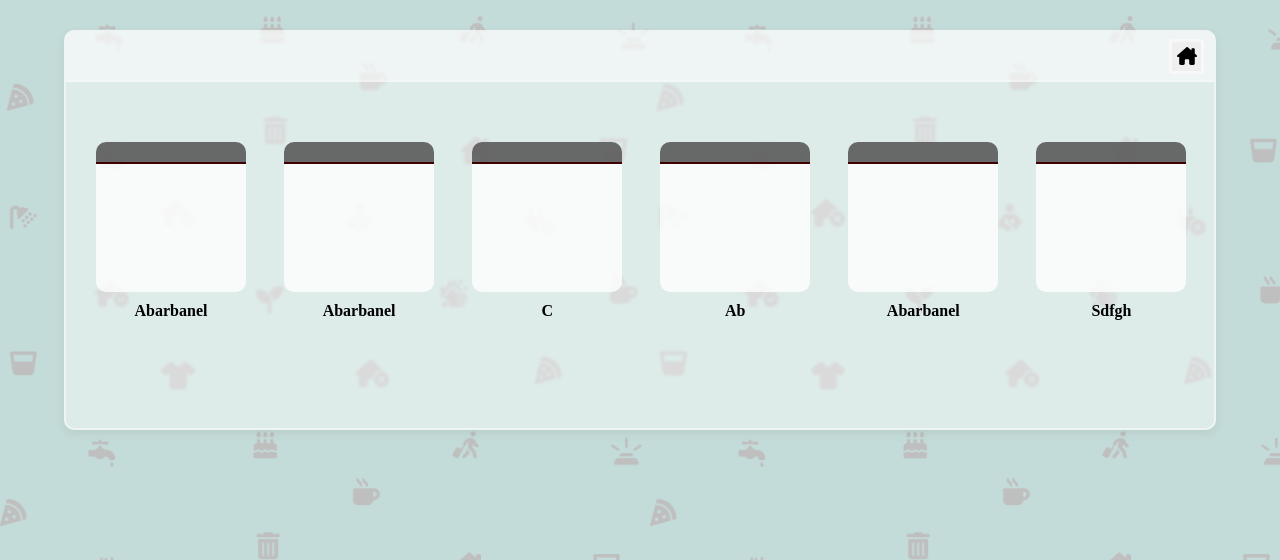
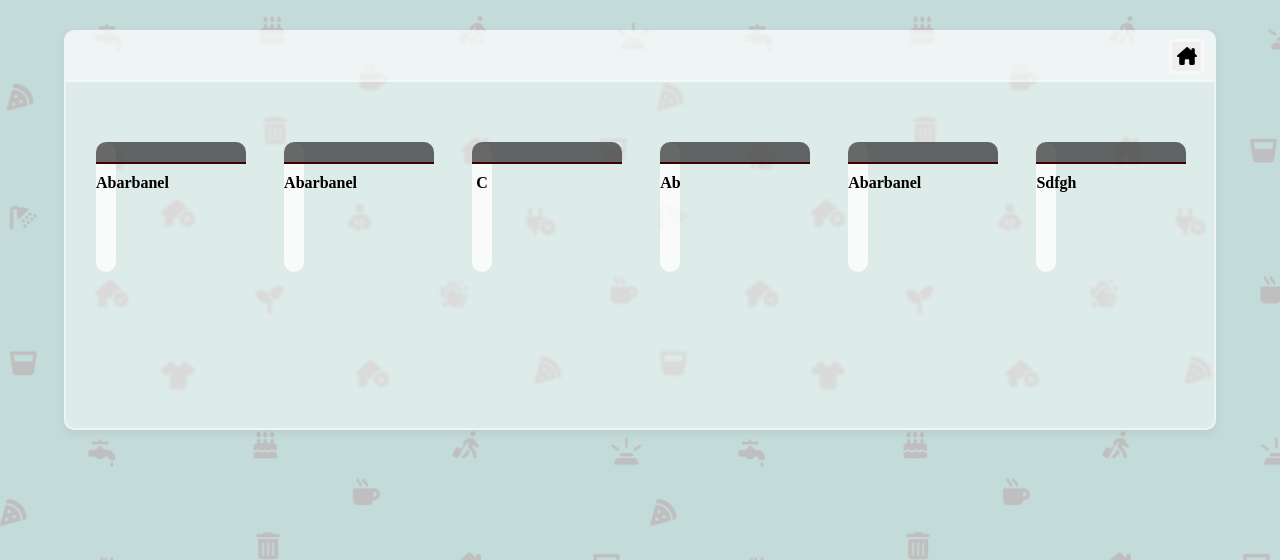
Before and after one commit to shmuelblau/SmartFamily, a Flask app: page /home in a window 1280 px wide. Shown: the part 140-700 px from the top of the page. Run offline with Flask 3, Linux system fonts and the light colour scheme.

```diff
--- a/static/css/home-style.css
+++ b/static/css/home-style.css
@@ -198,6 +198,13 @@ header {
     gap:3.5%;
 
 }
+.family-body{
+    width: 13%;
+    height: 130px;
+    background-color: rgba(255, 255, 255, 0.785);
+    border-radius: 10px;
+
+}
 
 .family-button {
     display: flex;
@@ -206,11 +213,7 @@ header {
 }
 
 .family-head {
-    width: auto;
-    height: 150px;
     margin-bottom: 10px;
-    background-color: rgba(255, 255, 255, 0.785);
-    border-radius: 10px;
 }
 
 .head_border {
```
